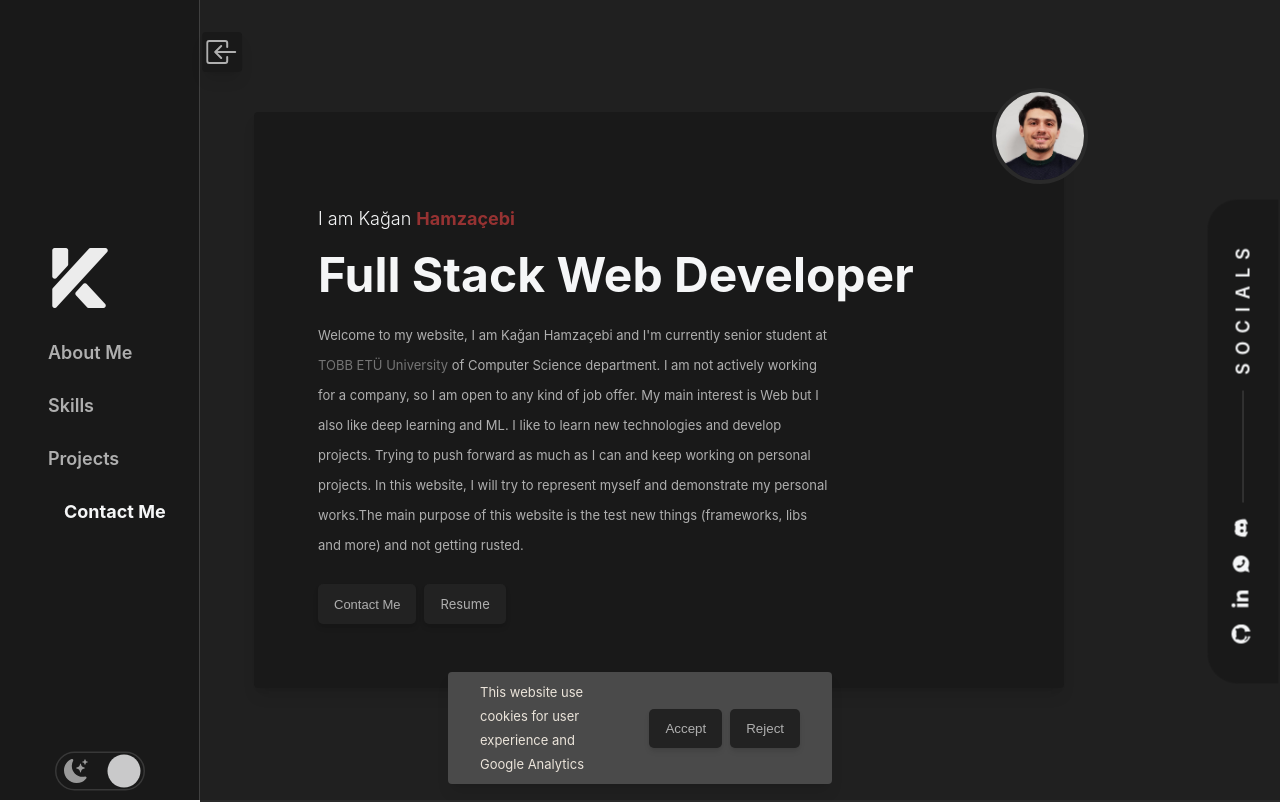
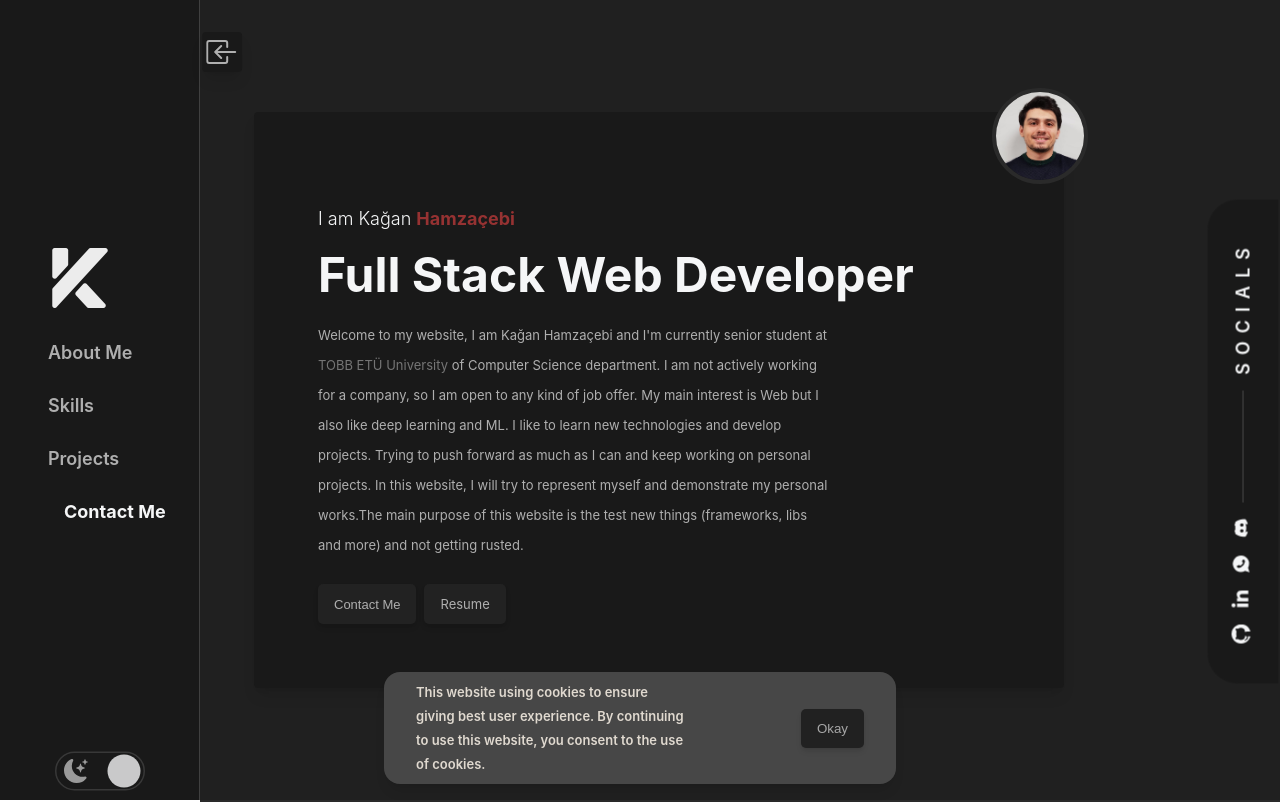
Before and after one commit to KaganHamzacebi/personal-website, a React (Create React App) app: page / in a window 1280 px wide. Shown: the top 802 px of the page. Built offline with nearby package versions, Linux system fonts and the light colour scheme.

Commit message:
cookie alert update

```diff
--- a/src/App.tsx
+++ b/src/App.tsx
@@ -2,28 +2,32 @@ import Router from "./utils/Router";
 import CookieAlert from "./components/CookieAlert/CookieAlert";
 import {useAppDispatch, useAppSelector} from "./app/hooks";
 import {
-    acceptCookie, rejectCookie,
+    acceptCookie,
     selectCookieAlerter,
     showCookieAlert
 } from "./features/cookieAlertController/CookieAlertControllerSlice";
-import {useEffect} from "react";
+import {useEffect, useState} from "react";
 import {useCookies} from "react-cookie";
 
 function App() {
     const [cookies] = useCookies(['cookiePreferences']);
     const c = useAppSelector(selectCookieAlerter);
     const dispatch = useAppDispatch();
+    const [cookieTimeout, setCookieTimeout] = useState<NodeJS.Timeout>();
 
     useEffect(() => {
         if (!cookies.cookiePreferences) {
-            setTimeout(() => {
-                dispatch(showCookieAlert(true));
-            }, c.delay)
+            setCookieTimeout(
+                setTimeout(() => {
+                    dispatch(showCookieAlert(true));
+                }, c.delay)
+            )
         } else {
-            if (cookies.cookiePreferences.accepted) dispatch(acceptCookie());
-            if (cookies.cookiePreferences.rejected) dispatch(rejectCookie());
+            clearTimeout(cookieTimeout);
+            dispatch(acceptCookie);
         }
-    }, [dispatch])
+    // eslint-disable-next-line
+    }, [cookies.cookiePreferences, dispatch]);
 
     return (
         <div>
--- a/src/components/CookieAlert/CookieAlert.tsx
+++ b/src/components/CookieAlert/CookieAlert.tsx
@@ -3,23 +3,21 @@ import {useAppDispatch, useAppSelector} from "../../app/hooks";
 import {selectTheme} from "../../features/themeController/ThemeControllerSlice";
 import {
     acceptCookie,
-    rejectCookie,
     selectCookieAlerter,
     showCookieAlert
 } from "../../features/cookieAlertController/CookieAlertControllerSlice";
 import {useCookies} from "react-cookie";
 
 function CookieAlert() {
-    // eslint-disable-next-line @typescript-eslint/no-unused-vars
-    const [cookies, setCookie, removeCookie] = useCookies();
+    const [cookies, setCookie] = useCookies();
     const c = useAppSelector(selectCookieAlerter);
     const theme = useAppSelector(selectTheme);
     const dispatch = useAppDispatch();
 
     return (
         <div className={`cookieAlertMain ${c.show && 'show'} ${theme === 'dark' ? 'dark' : 'light'}`}>
-            <p>This website use cookies for user experience and Google Analytics</p>
-            <div className="cookie-btn-wrapper">
+            <p>This website using cookies to ensure giving best user experience. By continuing to use this website, you
+                consent to the use of cookies.</p>
             <button
                 className={`cookie-btn ${theme === 'dark' ? 'dark' : 'light'}`}
                 onClick={() => {
@@ -28,21 +26,8 @@ function CookieAlert() {
                     setCookie('cookiePreferences', {accepted: true});
                 }}
             >
-                    Accept
+                Okay
             </button>
-                <button
-                    className={`cookie-btn ${theme === 'dark' ? 'dark' : 'light'}`}
-                    onClick={() => {
-                        dispatch(showCookieAlert(false));
-                        dispatch(rejectCookie());
-                        setCookie('cookiePreferences', {rejected: true});
-                        removeCookie('header');
-                        removeCookie('theme');
-                    }}
-                >
-                    Reject
-                </button>
-            </div>
         </div>
     )
 }
--- a/src/components/CookieAlert/cookieAlert.scss
+++ b/src/components/CookieAlert/cookieAlert.scss
@@ -3,49 +3,55 @@
 .cookieAlertMain {
   position: fixed;
   width: 90%;
+  padding: 0.5rem 2rem;
   z-index: 6;
   bottom: 1rem;
-  left: 50%;
-  transform: translateX(-50%);
-  border-radius: 0.25rem;
-  padding: 0.5rem 2rem;
-  column-gap: 2rem;
+  left: 0;
+  right: 0;
+  margin: 0 auto;
+  border-radius: 1rem;
+  opacity: .95;
   font-size: getFontSize("sm");
+  display: flex;
+  align-items: center;
+  justify-content: space-between;
   @include shadow-lg;
-  display: flex;
-  justify-content: space-between;
-  align-items: center;
-
-  &.show {
-    animation: move-up 0.5s linear;
-
-    @keyframes move-up {
-      0% {
-        opacity: 0;
-        transform: translateY(8rem) translateX(-50%);
-      }
-      100% {
-        opacity: 1;
-        transform: translateY(0) translateX(-50%);
-      }
-    }
-  }
 
   @include media-sm {
     width: 70%;
   }
 
   @include media-md {
+    width: 60%;
+  }
+
+  @include media-lg {
     width: 50%;
   }
 
   @include media-xl {
-    width: 30%;
+    width: 40%;
+  }
+
+  &.show {
+    animation: move-up 0.2s linear;
+
+    @keyframes move-up {
+      0% {
+        opacity: 0;
+        transform: translateY(8rem);
+      }
+      100% {
+        opacity: 1;
+        transform: translateY(0);
+      }
+    }
   }
 
   & > p {
+    font-weight: getFontWeight("sbold");
     line-height: 1.5rem;
-    max-width: 50%;
+    max-width: 60%;
   }
 
   &.dark {
@@ -59,16 +65,6 @@
   }
 }
 
-.cookie-btn-wrapper {
-  display: flex;
-  flex-direction: column;
-  gap: 0.5rem;
-
-  @include media-sm {
-    flex-direction: row;
-  }
-}
-
 .cookie-btn {
   @include standard-btn;
 }
--- a/src/components/Header/Header.tsx
+++ b/src/components/Header/Header.tsx
@@ -12,7 +12,6 @@ import {selectTheme} from "../../features/themeController/ThemeControllerSlice";
 import {BsBoxArrowInLeft} from 'react-icons/bs';
 import {selectHeader, setMinimize} from "../../features/headerController/HeaderControllerSlice";
 import {useCookies} from "react-cookie";
-import {selectCookieAlerter} from "../../features/cookieAlertController/CookieAlertControllerSlice";
 
 function Header(
     {
@@ -26,7 +25,6 @@ function Header(
     const t = useAppSelector(selectTranslations);
     const theme = useAppSelector(selectTheme);
     const h = useAppSelector(selectHeader);
-    const c = useAppSelector(selectCookieAlerter);
     const dispatch = useAppDispatch();
 
     useEffect(() => {
@@ -73,9 +71,7 @@ function Header(
                 onClick={() => {
                     if (h.minimized) {
                         dispatch(setMinimize(false));
-                        if (c.accepted) {
-                            setCookie('header', {minimized: false});
-                        }
+                        setCookie('header', {minimized: false});
                     }
                 }}
             >
@@ -83,9 +79,7 @@ function Header(
                 <div className="header-minimize-button"
                      onClick={() => {
                          dispatch(setMinimize(!h.minimized));
-                         if (c.accepted) {
-                             setCookie('header', {minimized: true});
-                         }
+                         setCookie('header', {minimized: true});
                      }}>
                     <BsBoxArrowInLeft
                         className={`header-minimize-button__icon ${theme === 'dark' ? 'dark' : 'light'} ${showMinimizeButton && 'show'} ${h.minimized && 'minimized'} ${showHeader && 'invisible'}`}/>
--- a/src/components/ThemeChangerButton/ThemeChangerButton.tsx
+++ b/src/components/ThemeChangerButton/ThemeChangerButton.tsx
@@ -6,13 +6,11 @@ import {useEffect} from "react";
 import {useCookies} from "react-cookie";
 import {useAppDispatch, useAppSelector} from "../../app/hooks";
 import {selectTheme, setCurrentTheme} from "../../features/themeController/ThemeControllerSlice";
-import {selectCookieAlerter} from "../../features/cookieAlertController/CookieAlertControllerSlice";
 
 function ThemeChangerButton() {
 
     const [cookies, setCookie] = useCookies(['theme']);
     const theme = useAppSelector(selectTheme);
-    const c = useAppSelector(selectCookieAlerter);
     const dispatch = useAppDispatch();
 
     useEffect(() => {
@@ -25,9 +23,7 @@ function ThemeChangerButton() {
                 type="checkbox"
                 checked={theme === 'dark'}
                 onChange={() => {
-                    if (c.accepted) {
-                        setCookie('theme', theme === 'dark' ? 'light' : 'dark');
-                    }
+                    setCookie('theme', theme === 'dark' ? 'light' : 'dark');
                     dispatch(setCurrentTheme(theme === 'dark' ? 'light' : 'dark'));
                 }}
                 className="checkbox"
--- a/src/features/cookieAlertController/CookieAlertControllerSlice.ts
+++ b/src/features/cookieAlertController/CookieAlertControllerSlice.ts
@@ -4,11 +4,10 @@ import {RootState} from '../../app/store';
 export const defaultLanguage: string = "en";
 
 
-const initialState: ({ show: boolean, accepted: boolean, rejected: boolean, delay: number }) = {
+const initialState: ({ show: boolean, accepted: boolean, delay: number }) = {
     show: false,
     accepted: false,
-    rejected: false,
-    delay: 4000
+    delay: 2000
 }
 
 export const cookieAlertControllerSlice = createSlice({
@@ -21,12 +20,9 @@ export const cookieAlertControllerSlice = createSlice({
         acceptCookie: (state) => {
             state.accepted = true;
         },
-        rejectCookie: (state) => {
-            state.rejected = true;
-        }
     },
 });
 
-export const {showCookieAlert, acceptCookie, rejectCookie} = cookieAlertControllerSlice.actions;
+export const {showCookieAlert, acceptCookie} = cookieAlertControllerSlice.actions;
 export const selectCookieAlerter = (state: RootState) => state.cookieAlertController
 export default cookieAlertControllerSlice.reducer;
--- a/src/utils/Router.tsx
+++ b/src/utils/Router.tsx
@@ -13,17 +13,13 @@ import NotFound from "../views/NotFound/NotFound";
 import {useAppDispatch, useAppSelector} from "../app/hooks";
 import {selectLoading, setLoadingActive} from "../features/loadingController/LoadingControllerSlice";
 import LoadingScreen from "../views/LoadingScreen/LoadingScreen";
-import {selectCookieAlerter} from "../features/cookieAlertController/CookieAlertControllerSlice";
 
 function Router() {
     const l = useAppSelector(selectLoading);
-    const c = useAppSelector(selectCookieAlerter);
     const dispatch = useAppDispatch();
 
     useEffect(() => {
-        if (c.accepted) {
-            ReactGA.send({hitType: "pageview", page: window.location.pathname + window.location.search});
-        }
+        ReactGA.send({hitType: "pageview", page: window.location.pathname + window.location.search});
     });
 
     useEffect(() => {
```
Lines whose indentation alone changed are shown as unchanged.
